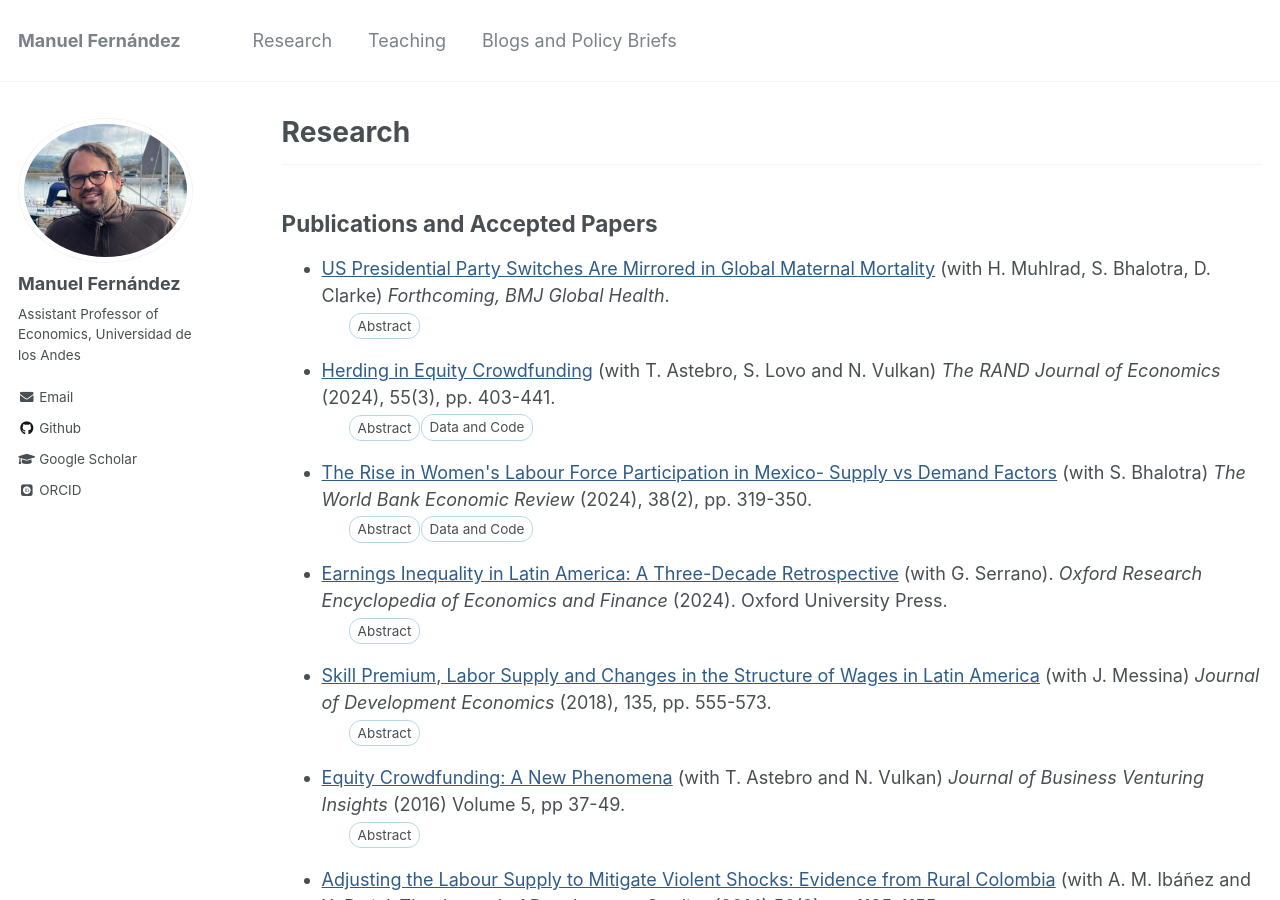
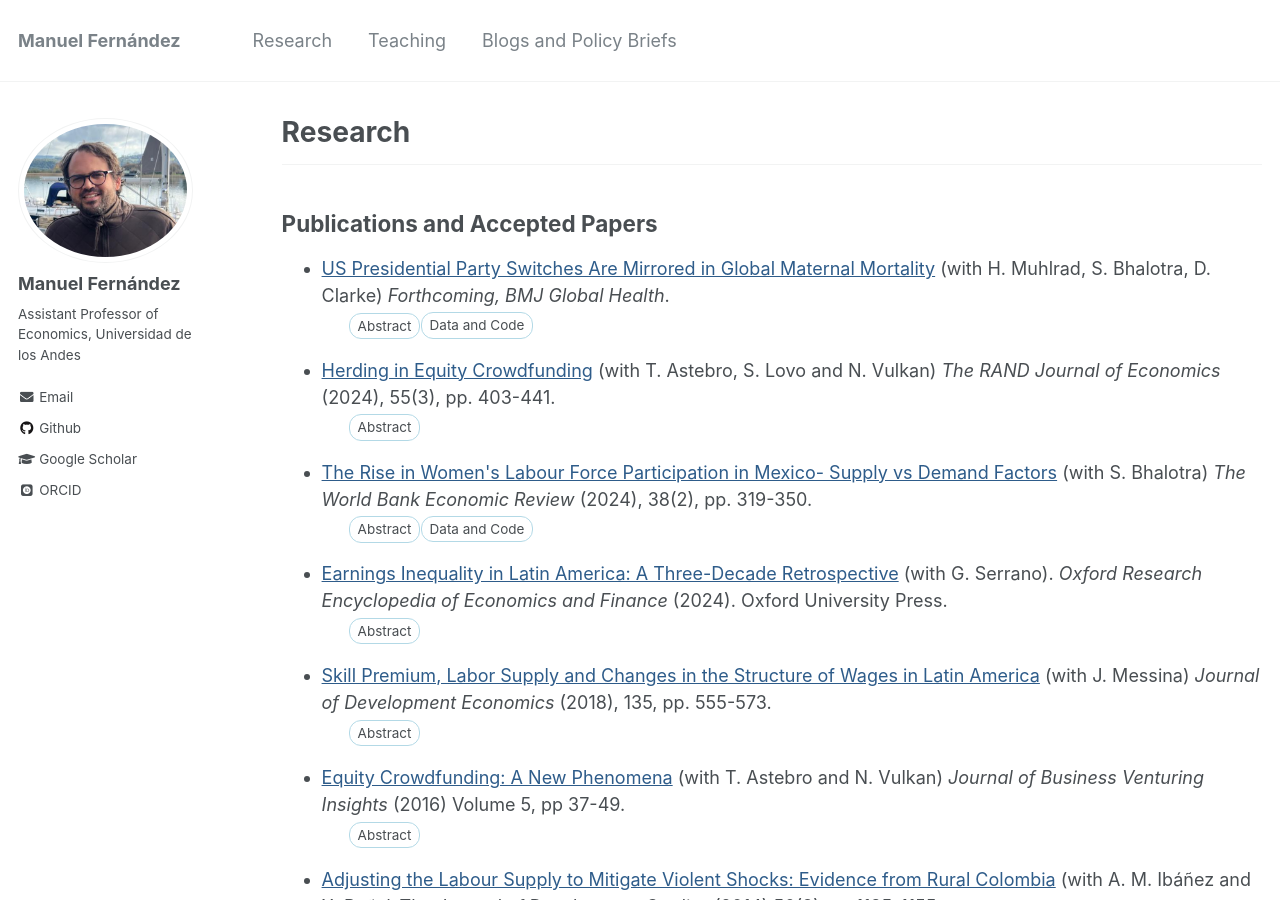
Before and after one commit to man-fern/man-fern.github.io, a Jekyll site: the page built from _pages/research.md, in a window 1280 px wide and 900 px high. Built offline with Jekyll 4.4.1, drawn with Linux system fonts in a browser that asks for light colours; some web fonts are replaced.

Commit message:
Placement repository

```diff
--- a/_pages/research.md
+++ b/_pages/research.md
@@ -19,6 +19,13 @@ redirect_from:
     </blockquote>
   </details>
 
+  <details style="display:block;margin-left:5.5rem;margin-top:-1.6em;">
+    <summary style="background-color: #ffffff; padding: 2px 8px; border: 1px solid #b3d9e6; border-radius: 12px; display: inline-block; cursor: pointer; font-size: 0.75em;">Data and Code</summary>
+    <ul>
+      <li><a href="https://github.com/man-fern/Bhalotra-et-al-BMJ-replicationPackage" target="_blank" rel="noopener" style="color:#000000;">GitHub repository</a></li>
+    </ul>
+  </details>
+
 * [Herding in Equity Crowdfunding](/files/Astebro-Fernandez-Lovo-Vulkan-Herding-in-equity-crowdfounding.pdf){:style="color:#2E5C8A;text-decoration:underline" target="_blank" rel="noopener"} (with T. Astebro, S. Lovo and N. Vulkan) *The RAND Journal of Economics* (2024), 55(3), pp. 403-441.
 
   <details style="display:block;margin-left:1.5rem;margin-top:-1.2em;">
@@ -28,12 +35,6 @@ redirect_from:
     </blockquote>
   </details>
 
-  <details style="display:block;margin-left:5.5rem;margin-top:-1.6em;">
-    <summary style="background-color: #ffffff; padding: 2px 8px; border: 1px solid #b3d9e6; border-radius: 12px; display: inline-block; cursor: pointer; font-size: 0.75em;">Data and Code</summary>
-    <ul>
-      <li><a href="https://github.com/man-fern/Bhalotra-et-al-BMJ-replicationPackage" target="_blank" rel="noopener" style="color:#000000;">GitHub repository</a></li>
-    </ul>
-  </details>
 
 * [The Rise in Women&#39;s Labour Force Participation in Mexico- Supply vs Demand Factors](/files/Bhalotra-Fernandez-Mexico-FLFP-supply-demand.pdf){:style="color:#2E5C8A;text-decoration:underline" target="_blank" rel="noopener"} (with S. Bhalotra) *The World Bank Economic Review* (2024), 38(2), pp. 319-350.
 
```
